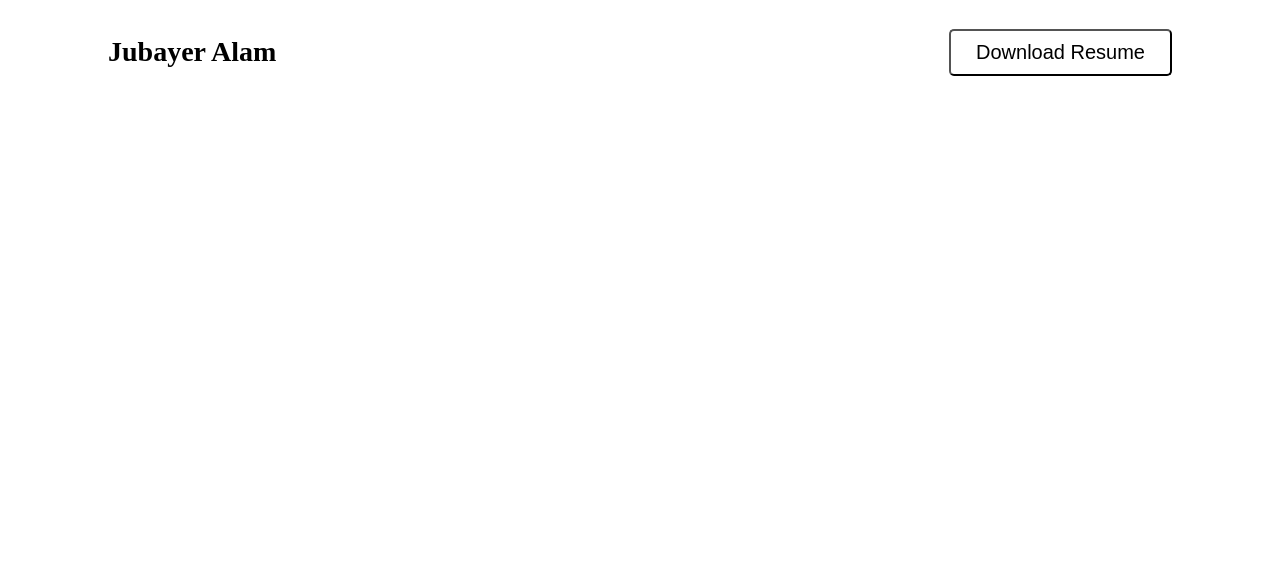
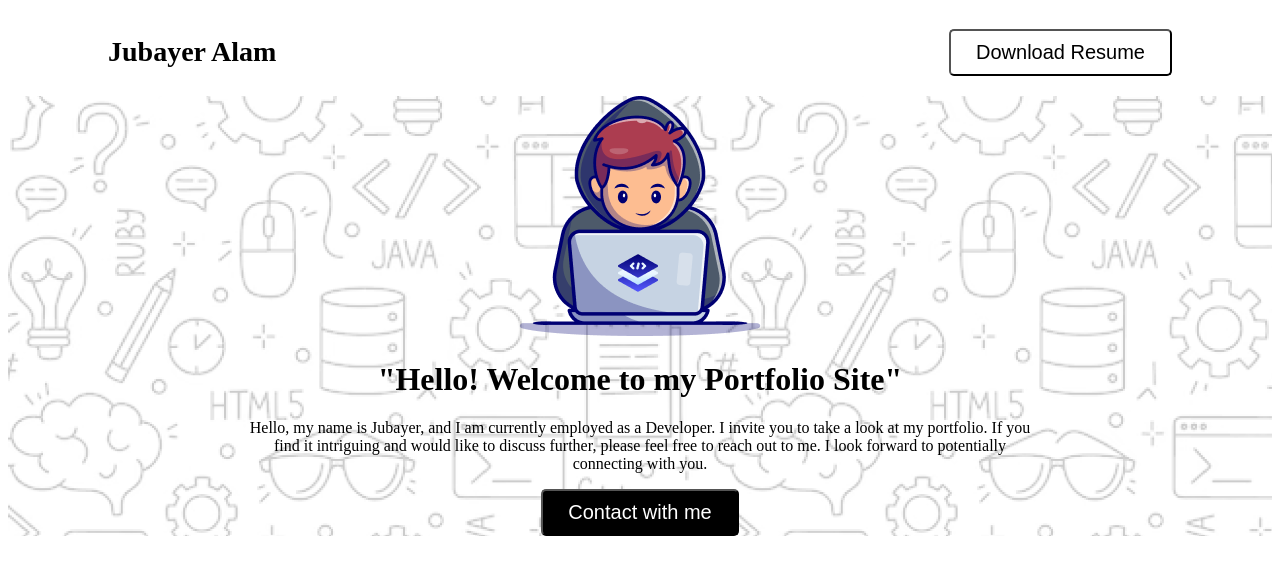
Before and after one commit to jubayer98/HTML-CSS-BASIC, a plain HTML site: page index.html in a window 1280 px wide. Drawn offline with Linux system fonts and the light colour scheme.

Commit message:
nav and banner done

```diff
--- a/index.html
+++ b/index.html
@@ -15,6 +15,14 @@
                 <li><a href=""><button class="btn-download-resume">Download Resume</button></a></li>
             </ul>
         </nav>
+        <div class="banner">
+            <div class="banner-content">
+                <img src="images/Group.png" alt="group_photo">
+                <h1>"Hello! Welcome to my Portfolio Site"</h1>
+                <p>Hello, my name is Jubayer, and I am currently employed as a Developer. I invite you to take a look at my portfolio. If you find it intriguing and would like to discuss further, please feel free to reach out to me. I look forward to potentially connecting with you.</p>
+                <button class="btn-contact-me">Contact with me</button>
+            </div>
+        </div>
     </header>
 </body>
 </html>
--- a/styles/portfolio.css
+++ b/styles/portfolio.css
@@ -1,4 +1,4 @@
-/* Nav Styles */
+/* nav Styles */
 nav
 {
     display: flex;
@@ -18,6 +18,7 @@ nav ul li
     list-style: none;
 }
 
+/* button Styles */
 .btn-download-resume
 {
     background-color: white;
@@ -27,3 +28,29 @@ nav ul li
     padding: 10px 25px;
     border-radius: 5px;
 }
+
+.btn-contact-me
+{
+    background-color: black;
+    font-weight: 300;
+    font-size: 20px;
+    color: white;
+    padding: 10px 25px;
+    border-radius: 5px;
+}
+
+/* banner styles */
+.banner {
+    background-image: url('../images/Hero-bg.png');
+    display: flex;
+    justify-content: center;
+    align-items: center;
+    text-align: center;
+    padding: 20px;
+    height: 400px;
+}
+
+.banner-content
+{
+    max-width: 800px;
+}
```
